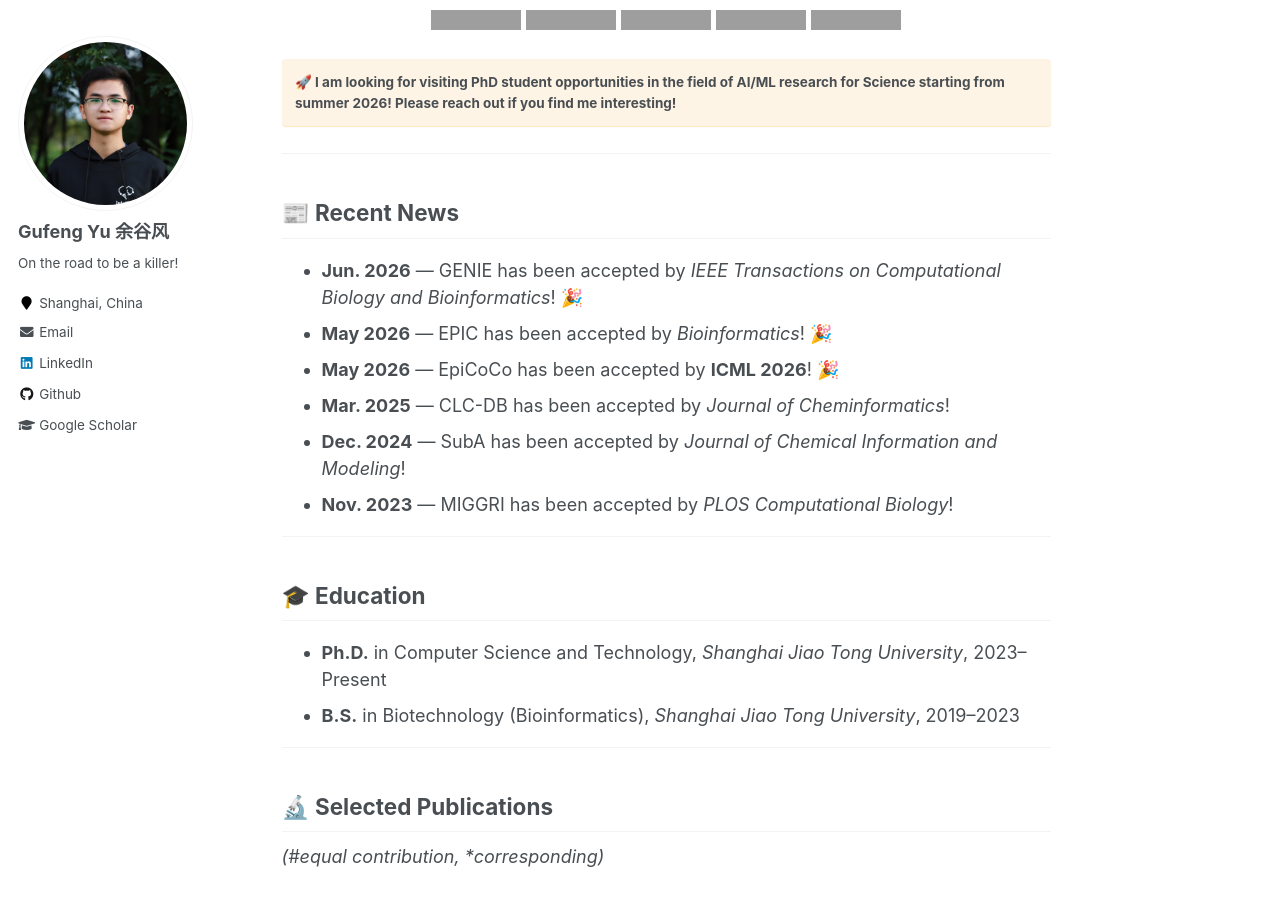
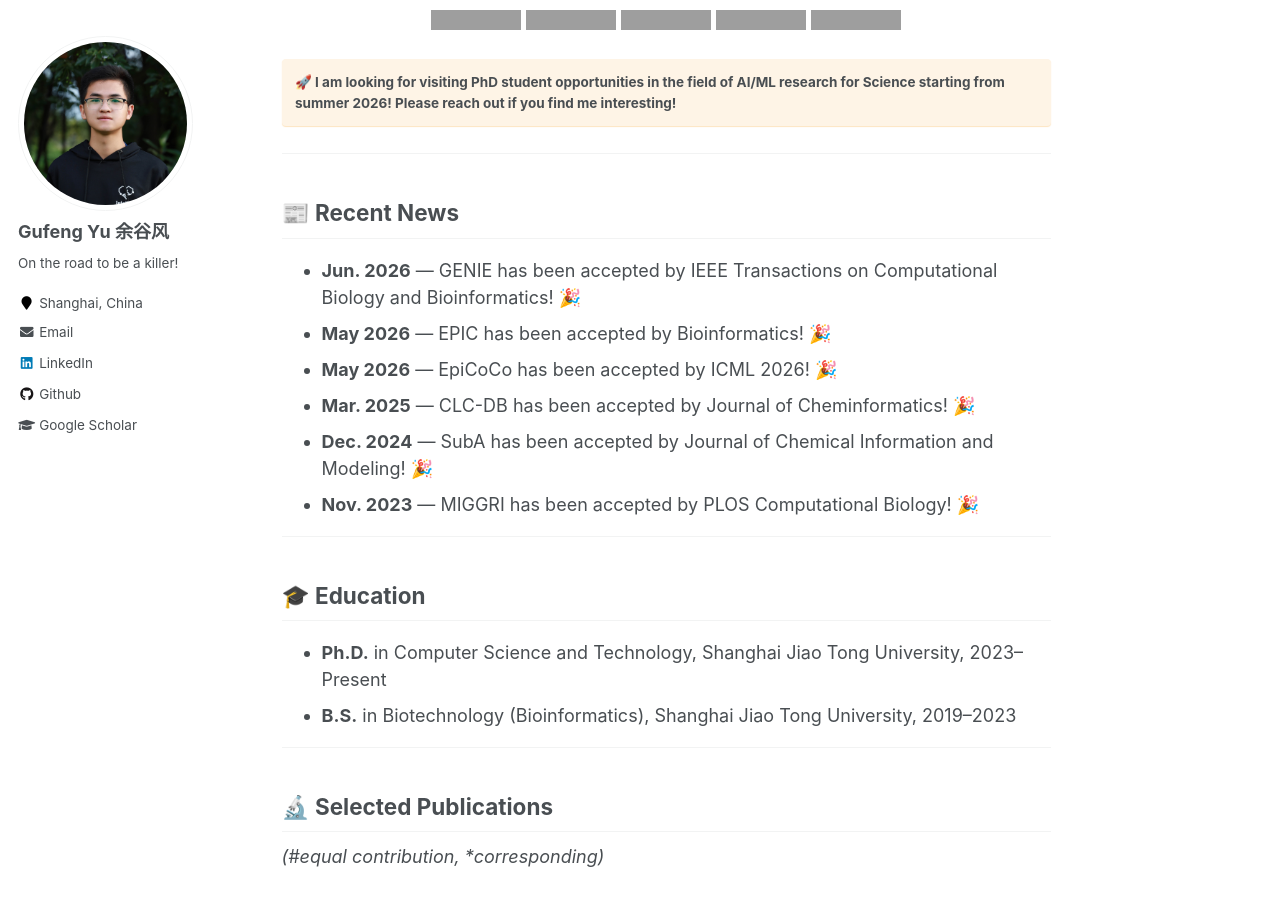
Before and after one commit to GufengYu520/gufengyu520.github.io, a Jekyll site: the page built from _pages/about.md, in a window 1280 px wide and 900 px high, scrolled down 472 px. Built offline with Jekyll 4.4.1, drawn with Linux system fonts in a browser that asks for light colours; grey boxes are pictures that could not be loaded.

Commit message:
update page

```diff
--- a/_pages/about.md
+++ b/_pages/about.md
@@ -28,19 +28,19 @@ My research interest is **AI for Science**, with a specific focus on the applica
 
 ## 📰 Recent News
 
-- **Jun. 2026** — GENIE has been accepted by *IEEE Transactions on Computational Biology and Bioinformatics*! 🎉
-- **May 2026** — EPIC has been accepted by *Bioinformatics*! 🎉
-- **May 2026** — EpiCoCo has been accepted by **ICML 2026**! 🎉
-- **Mar. 2025** — CLC-DB has been accepted by *Journal of Cheminformatics*!
-- **Dec. 2024** — SubA has been accepted by *Journal of Chemical Information and Modeling*!
-- **Nov. 2023** — MIGGRI has been accepted by *PLOS Computational Biology*!
+- **Jun. 2026** — GENIE has been accepted by IEEE Transactions on Computational Biology and Bioinformatics! 🎉
+- **May 2026** — EPIC has been accepted by Bioinformatics! 🎉
+- **May 2026** — EpiCoCo has been accepted by ICML 2026! 🎉
+- **Mar. 2025** — CLC-DB has been accepted by Journal of Cheminformatics! 🎉
+- **Dec. 2024** — SubA has been accepted by Journal of Chemical Information and Modeling! 🎉
+- **Nov. 2023** — MIGGRI has been accepted by PLOS Computational Biology! 🎉
 
 ---
 
 ## 🎓 Education
 
-- **Ph.D.** in Computer Science and Technology, *Shanghai Jiao Tong University*, 2023–Present
-- **B.S.** in Biotechnology (Bioinformatics), *Shanghai Jiao Tong University*, 2019–2023
+- **Ph.D.** in Computer Science and Technology, Shanghai Jiao Tong University, 2023–Present
+- **B.S.** in Biotechnology (Bioinformatics), Shanghai Jiao Tong University, 2019–2023
 
 ---
 
```
Also changed, not shown: _pages/publications.md (+7 -6 lines).
